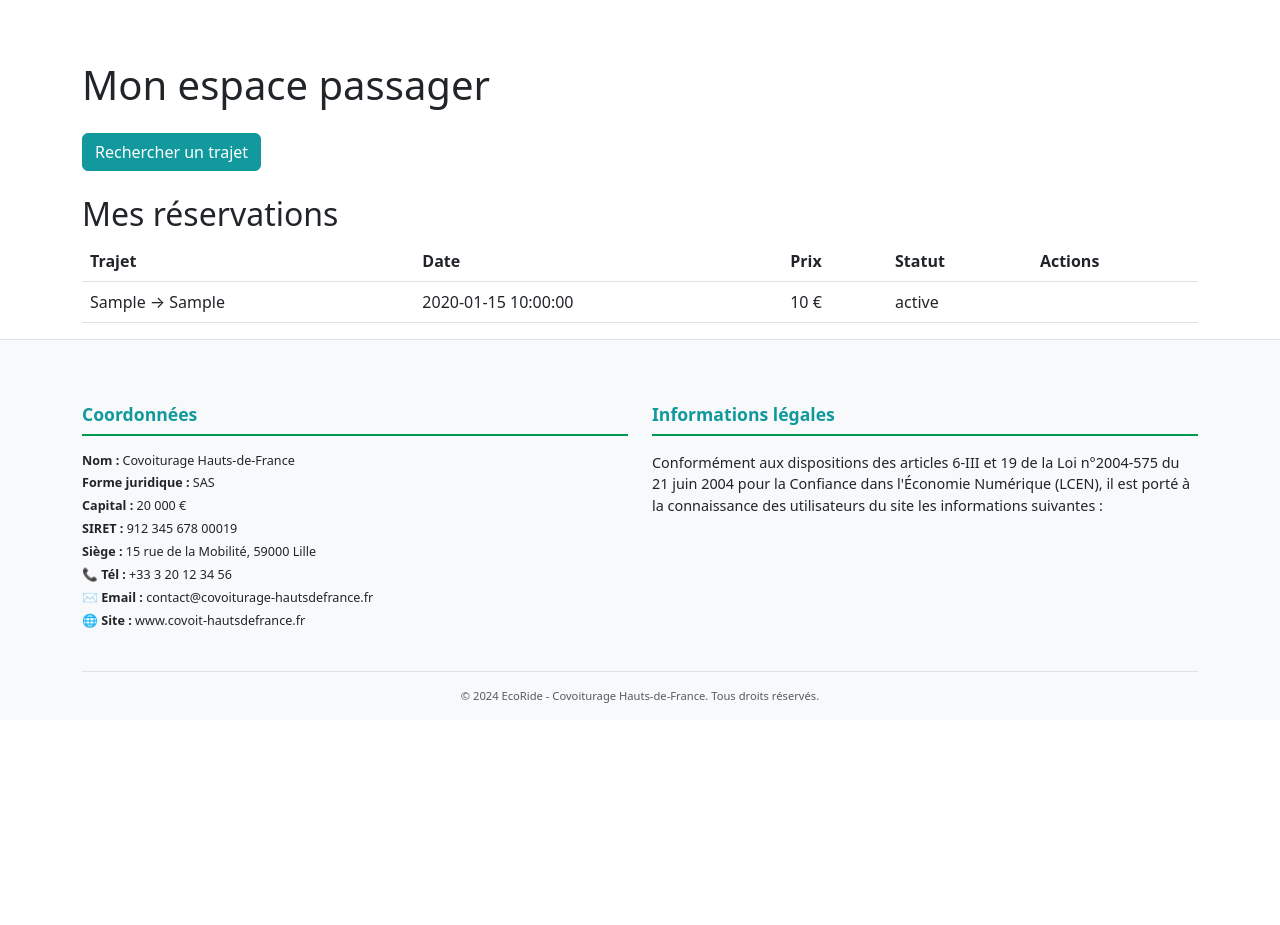
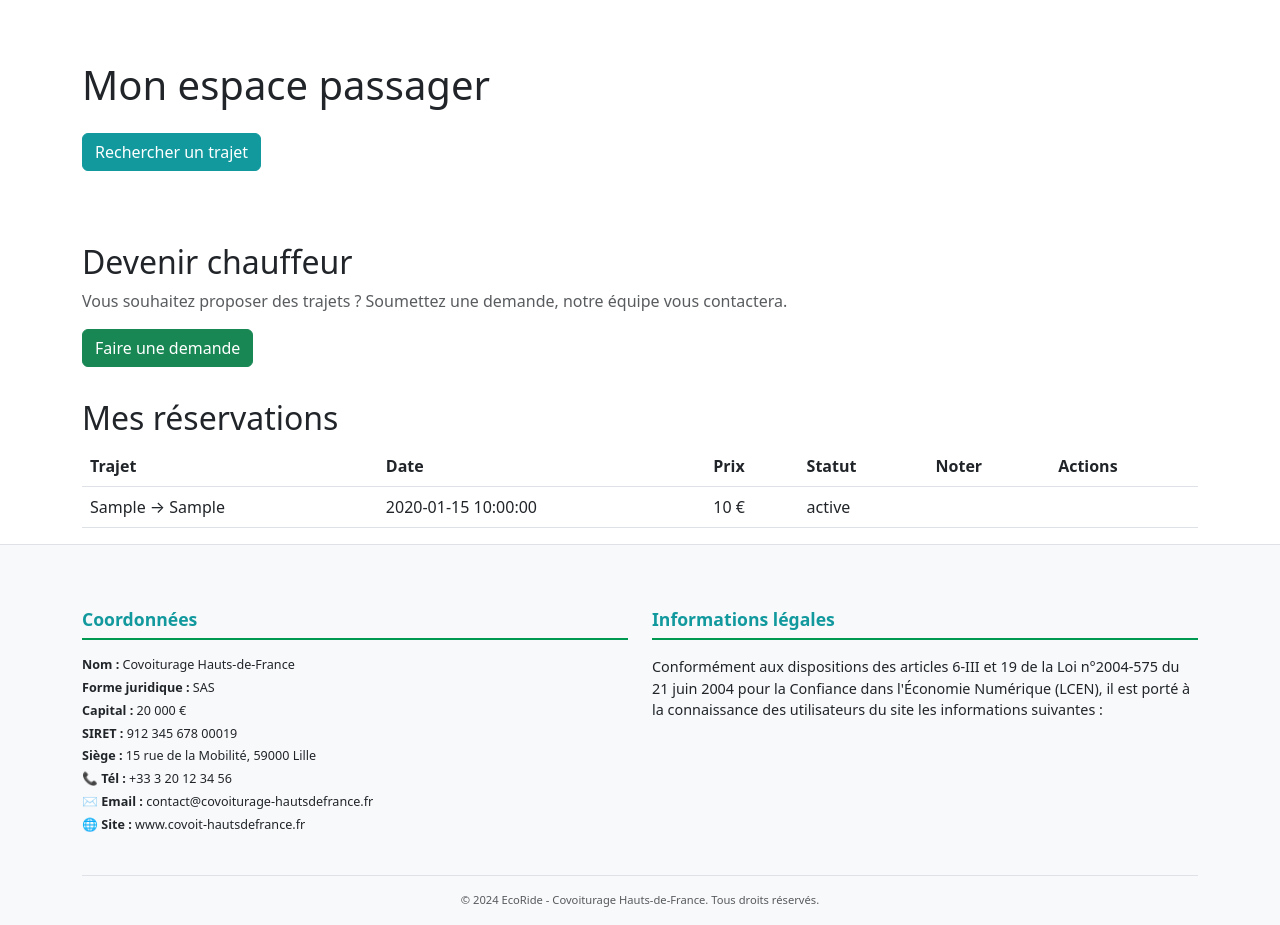
Before and after one commit to SuperKarine/covoiturage2026, a PHP site: template views/passager/dashboard.php in a window 1280 px wide. Shown: the part 165-1090 px from the top of the page. Before the commit the page ends 868 px from the top, so only its background shows below. Run offline with PHP 8.4, Linux system fonts and the light colour scheme; the visitor is signed in with stand-in values (Sample User, id 1); tables that the repository leaves empty or names only in its code hold one stand-in row (values such as "Sample post"); the template is opened without the code that fills it: most values are stand-ins (such as "Sample title", 1, 10 or a date in 2020).

Commit message:
Bouton devenir chauffeur

```diff
--- a/views/passager/dashboard.php
+++ b/views/passager/dashboard.php
@@ -2,6 +2,11 @@
 <h1 class="mb-4">Mon espace passager</h1>
 
 <a href="/trajets" class="btn btn-primary mb-4">Rechercher un trajet</a>
+
+<h2 class="mt-5">Devenir chauffeur</h2>
+<p class="text-muted">Vous souhaitez proposer des trajets ? Soumettez une demande, notre équipe vous contactera.</p>
+<button id="btn-devenir-chauffeur" class="btn btn-success mb-4">Faire une demande</button>
+<div id="msg-demande" class="mt-2"></div>
 
 <h2>Mes réservations</h2>
 
@@ -15,6 +20,7 @@
                 <th>Date</th>
                 <th>Prix</th>
                 <th>Statut</th>
+                <th>Noter</th>
                 <th>Actions</th>
             </tr>
         </thead>
@@ -26,6 +32,17 @@
                     <td><?= htmlspecialchars($reservation['prix']) ?> €</td>
                     <td><?= htmlspecialchars($reservation['status']) ?></td>
                     <td>
+                        <?php if ($reservation['status'] === 'confirmee' && $reservation['trajet_termine']): ?>
+                            <div class="etoiles" data-id-trajet="<?= $reservation['id_trajet'] ?>" data-id-chauffeur="<?= $reservation['id_chauffeur'] ?>">
+                                <span class="etoile" data-valeur="1">&#9734;</span>
+                                <span class="etoile" data-valeur="2">&#9734;</span>
+                                <span class="etoile" data-valeur="3">&#9734;</span>
+                                <span class="etoile" data-valeur="4">&#9734;</span>
+                                <span class="etoile" data-valeur="5">&#9734;</span>
+                            </div>
+                        <?php endif; ?>
+                    </td>
+                    <td>
                         <?php if (in_array($reservation['status'], ['en_attente', 'confirmee'])): ?>
                             <button class="btn btn-sm btn-danger" onclick="annulerReservation(<?= $reservation['id_reservation'] ?>)">Annuler</button>
                         <?php endif; ?>
@@ -36,4 +53,10 @@
     </table>
 <?php endif; ?>
 
+<script>
+    const idPassagerConnecte = <?= (int) $_SESSION['user_id'] ?>;
+</script>
+
 <script src="/assets/js/dashboard-passager.js"></script>
+<script src="/assets/js/notation.js"></script>
+<script src="/assets/js/devenir-chauffeur.js"></script>
```
